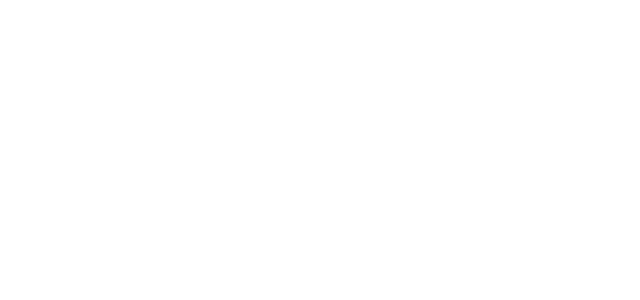
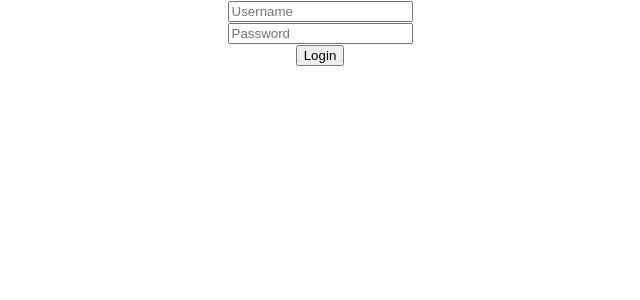
Before and after one commit to sayeemabdullah/A-Library-Website-Frontend, a React (Create React App) app: page /wishlist in a window 1280 px wide. Shown: the top 300 px of the page, without its empty margins (320-960 px from the left). Built offline with nearby package versions, Linux system fonts and the light colour scheme.

Commit message:
Updated Auth.js

```diff
--- a/src/App.js
+++ b/src/App.js
@@ -2,7 +2,8 @@
 import './App.css';
 import { Component } from 'react';
 import { render } from '@testing-library/react';
-
+import Auth from './components/Auth';
+import Home from './components/Home';
 
 
 class App extends Component{
@@ -12,7 +13,7 @@
 
     <div className="App">
       {
-
+        <Auth></Auth>
       }
     </div>
   );
--- /dev/null
+++ b/src/components/Auth.js
@@ -0,0 +1,44 @@
+import React, { Component } from 'react';
+
+class Auth extends Component {
+
+    login()
+    {
+        console.warn("state",this.state)
+        fetch('http://127.0.0.1:5000/api/login',{
+            method:"POST",
+            headers:{
+                // "Accept":"application/json",
+                "Authorization":"Basic YWRtaW46YWRtaW4=",
+                "Content-Type":"application/json",
+            },
+            body:JSON.stringify(this.state)
+        })
+    }
+
+    // .then((result)=>{
+    //     result.json().then((resp)=>{
+    //         console.log(resp);
+    //         localStorage.setItem("auth",JSON.stringify(resp.success.token))
+    //     })
+    // })
+
+
+    render() {
+        return (
+            <div>
+                <div>
+                    <input type="text" placeholder="Username"
+                    onChange={(e)=>{this.setState({name:e.target.value})}}
+                    ></input> <br></br>
+                    <input type="text" placeholder="Password"
+                    onChange={(e)=>{this.setState({password:e.target.value})}}
+                    ></input> <br></br>
+                    <button onClick={()=>this.login()}>Login</button>
+                </div>
+            </div>
+        );
+    }
+}
+
+export default Auth;
```
